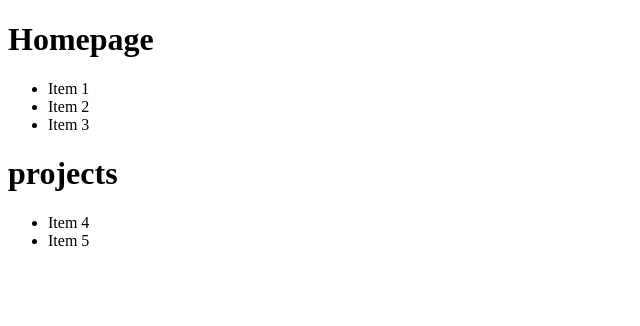
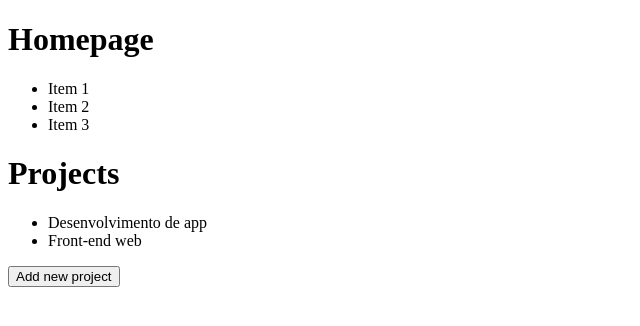
Before and after one commit to viniciusmendite/conceitos-reactjs, a React app: page / in a window 1280 px wide. Shown: the top 326 px of the page, without its empty margins (0-640 px from the left). Built offline with nearby package versions, Linux system fonts and the light colour scheme.

Commit message:
aplicando conceitos de estadoe imutabilidade

```diff
--- a/src/App.js
+++ b/src/App.js
@@ -1,8 +1,14 @@
-import React from 'react';
+import React, { useState } from 'react';
 
 import Header from './components/Header';
 
 function App() {
+  const [projects, setProjects] = useState(['Desenvolvimento de app', 'Front-end web']);
+
+  function handleAddProject() {
+    setProjects([...projects, `Novo projeto ${Date.now()}`])
+  }
+
   return (
     <>
       <Header title="Homepage">
@@ -12,12 +18,13 @@
           <li>Item 3</li>
         </ul>
       </Header>
-      <Header title="projects">
+      <Header title="Projects">
         <ul>
-          <li>Item 4</li>
-          <li>Item 5</li>
+          { projects.map(project => <li key={project}>{project}</li>) }
         </ul>
+        <button type="button" onClick={handleAddProject}>Add new project</button>
       </Header>
+
     </>
   );
 }
```
